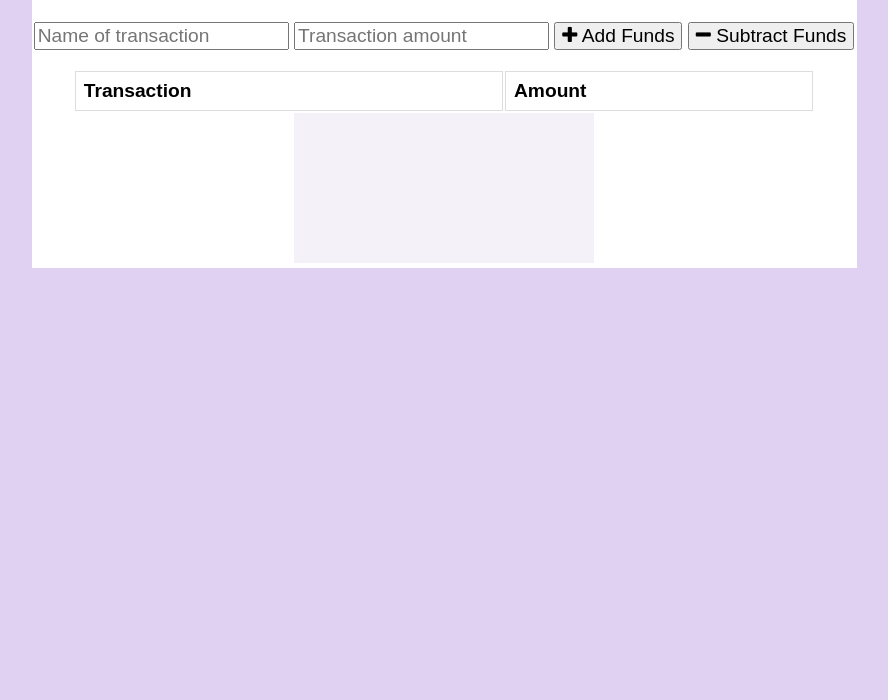
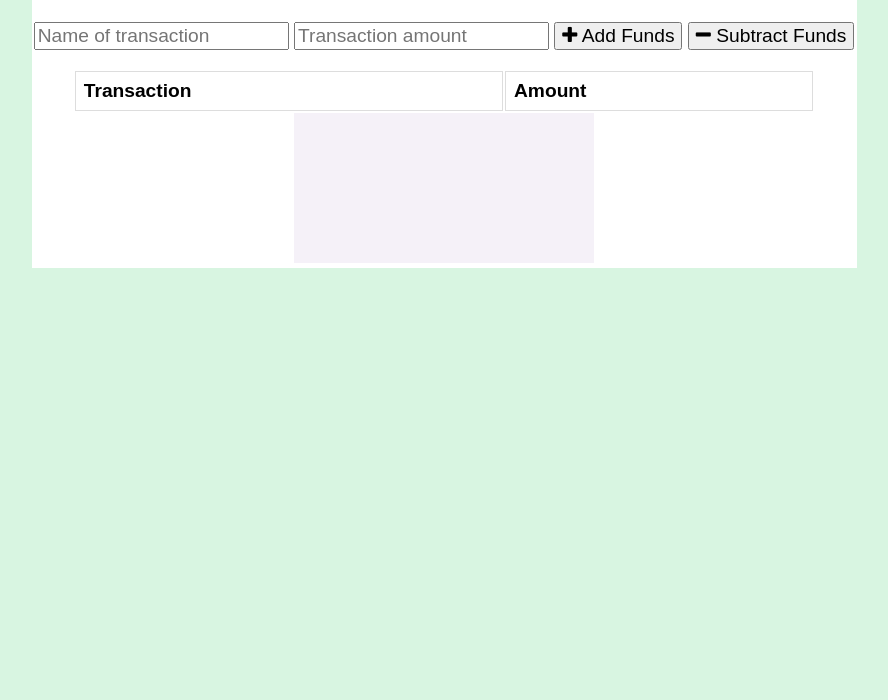
Before and after one commit to shelbypalumbo/Budget-Tracker, a website built with webpack: page public/index.html in a window 1280 px wide. Shown: the part 100-800 px from the top of the page, without its empty margins (196-1084 px from the left). Built offline with nearby package versions, Linux system fonts and the light colour scheme; files whose address does not match are found by name.

Commit message:
changed background color

```diff
--- a/public/styles.css
+++ b/public/styles.css
@@ -1,7 +1,7 @@
 body {
   font-size: 120%;
   font-family: Arial;
-  background-color: rgb(224, 209, 243);
+  background-color: rgb(216, 245, 225);
 }
 
 button, input {
```
